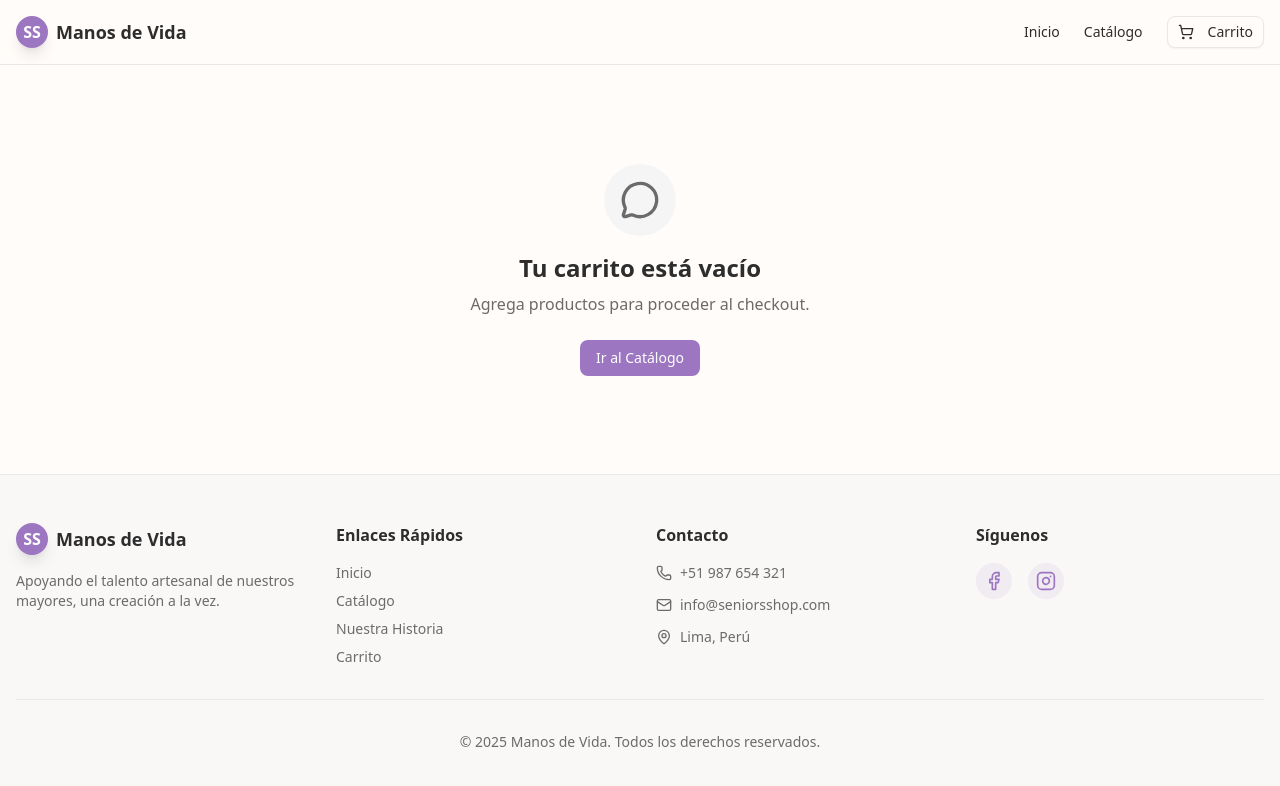
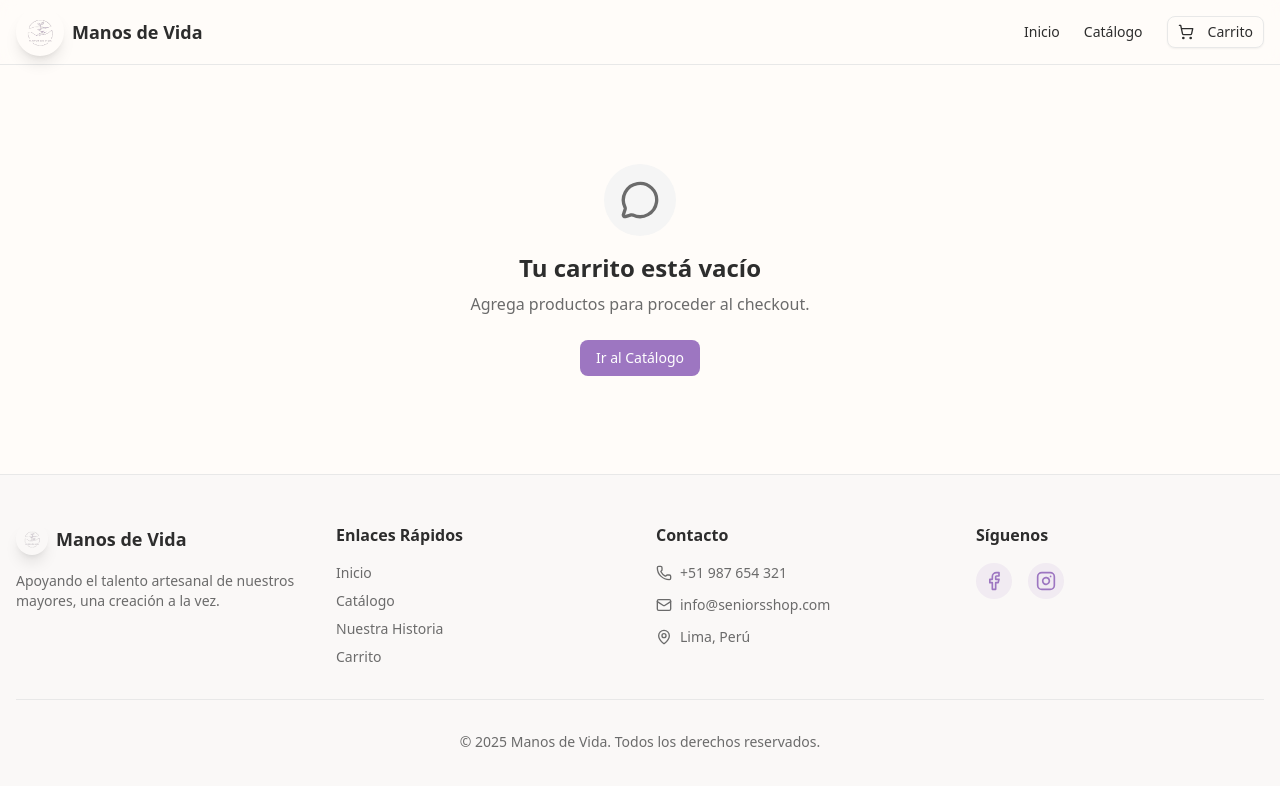
Before and after one commit to LawCR/seniors-shop, a Next.js app: page /checkout in a window 1280 px wide. Shown: the top 786 px of the page. Built offline with nearby package versions, Linux system fonts and the light colour scheme.

Commit message:
Logo cambiado

```diff
--- a/app/checkout/page.tsx
+++ b/app/checkout/page.tsx
@@ -36,23 +36,30 @@ export default function CheckoutPage() {
     <div className="min-h-screen flex flex-col bg-background">
       <Navbar />
 
-      <main className="flex-1 container mx-auto px-4 py-8 md:py-12">
+      <main className="flex-1 container mx-auto px-4 py-8 md:py-12 ">
         <div className="mb-8 text-center max-w-2xl mx-auto relative">
-          <div className="absolute left-0 top-1/2 -translate-y-1/2 hidden md:block">
+          {/* <div className="absolute left-0 top-1/2 -translate-y-1/2 hidden md:block">
             <Button asChild variant="ghost" size="sm">
               <Link href="/cart">
                 <ArrowLeft className="mr-2 h-4 w-4" />
                 Volver
               </Link>
             </Button>
-          </div>
+          </div> */}
           <h1 className="text-3xl font-bold tracking-tight mb-2">Finalizar Compra</h1>
           <p className="text-muted-foreground">
             Completa tus datos para enviarnos tu pedido por WhatsApp.
             Nos pondremos en contacto contigo para coordinar el pago y la entrega.
           </p>
         </div>
-
+        <div className="-translate-y-1/2 block">
+          <Button asChild variant="ghost" size="sm">
+            <Link href="/cart">
+              <ArrowLeft className="mr-2 h-4 w-4" />
+              Volver
+            </Link>
+          </Button>
+        </div>
         <div className="grid lg:grid-cols-3 gap-8 md:gap-12 max-w-6xl mx-auto">
           {/* Checkout Form */}
           <div className="lg:col-span-2 space-y-8">
--- a/components/hero-carousel.tsx
+++ b/components/hero-carousel.tsx
@@ -23,7 +23,7 @@ const heroSlides = [
   {
     title: 'Apoyando a Nuestros Mayores',
     description: 'Cada compra ayuda a dar visibilidad al talento de nuestros colaboradores',
-    image: 'https://images.unsplash.com/photo-1559827260-dc66d52bef19?w=1200&h=600&fit=crop',
+    image: 'https://static.wixstatic.com/media/63876d_ec107b13727445fd9335097aca3b7799~mv2.jpg/v1/fill/w_1125,h_434,al_c,q_85,enc_avif,quality_auto/63876d_ec107b13727445fd9335097aca3b7799~mv2.jpg',
     cta: 'Conocer Más',
     ctaLink: '#our-story',
   },
--- a/components/logo.tsx
+++ b/components/logo.tsx
@@ -12,21 +12,21 @@ export function Logo({ size = 'md', className }: LogoProps) {
   return (
     <div
       className={cn(
-        'flex items-center justify-center rounded-full bg-primary shadow-lg',
+        'flex items-center justify-center rounded-full  shadow-lg',
         sizeClasses[size],
         className
       )}
     >
       {/* Reemplaza este contenido con tu logo/imagen cuando lo tengas */}
-      <span className="font-bold text-primary-foreground">SS</span>
+      {/* <span className="font-bold text-primary-foreground">SS</span> */}
 
-      {/* Para usar una imagen, descomenta esto y comenta el span de arriba:
+      {/* Para usar una imagen, descomenta esto y comenta el span de arriba: */}
       <img
-        src="/logo.png"
+        src="/logo.svg"
         alt="Seniors Shop Logo"
-        className="h-full w-full object-contain p-1"
+        className="h-full w-full object-contain p-1 text-white stroke-1 stroke-white fill-white "
       />
-      */}
+
     </div>
   )
 }
--- a/components/navbar.tsx
+++ b/components/navbar.tsx
@@ -23,7 +23,7 @@ export function Navbar() {
         <div className="flex h-16 items-center justify-between">
           {/* Logo */}
           <Link href="/" className="flex items-center gap-2 hover:opacity-80 transition-opacity">
-            <Logo size="sm" />
+            <Logo size="md" />
             <span className="text-lg font-bold">Manos de Vida</span>
           </Link>
 
--- a/components/product-card.tsx
+++ b/components/product-card.tsx
@@ -104,7 +104,7 @@ export function ProductCard({ product }: ProductCardProps) {
           {/* Info Section */}
           <div className="p-5 flex flex-col flex-1">
             <div className="flex items-start justify-between gap-4 mb-2">
-              <div>
+              <div className='flex-1'>
                 <p className="text-xs font-semibold text-primary uppercase tracking-wider mb-1">
                   {product.category.name}
                 </p>
@@ -112,8 +112,8 @@ export function ProductCard({ product }: ProductCardProps) {
                   {product.name}
                 </h3>
               </div>
-              <div className="flex flex-col items-end">
-                <span className="text-lg font-bold text-foreground">
+              <div className="flex flex-col items-end shrink-0">
+                <span className="text-lg font-bold text-foreground shrink-0">
                   S/ {product.price.toFixed(2)}
                 </span>
               </div>
```
Also changed, not shown: public/logo.svg (added), public/logo2.svg (added).
